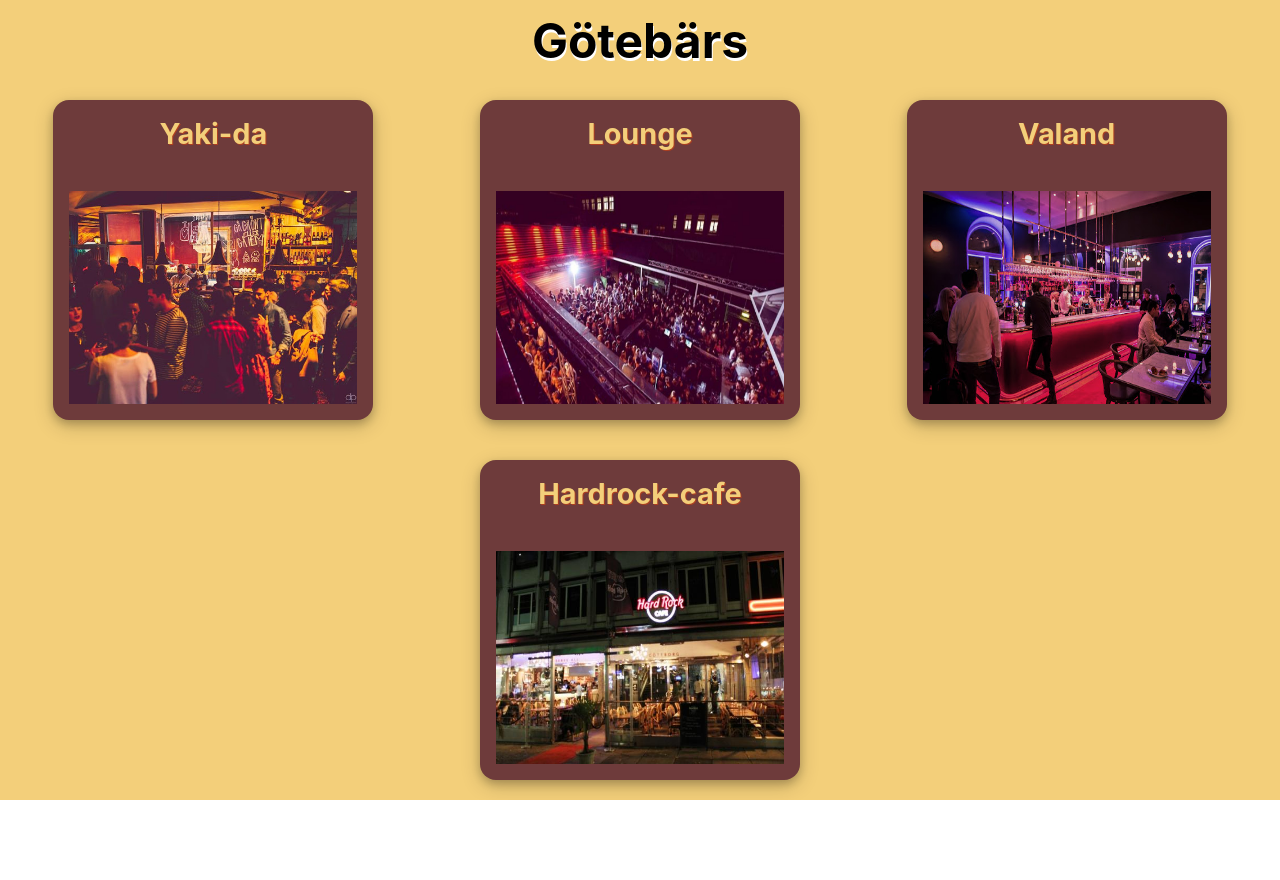
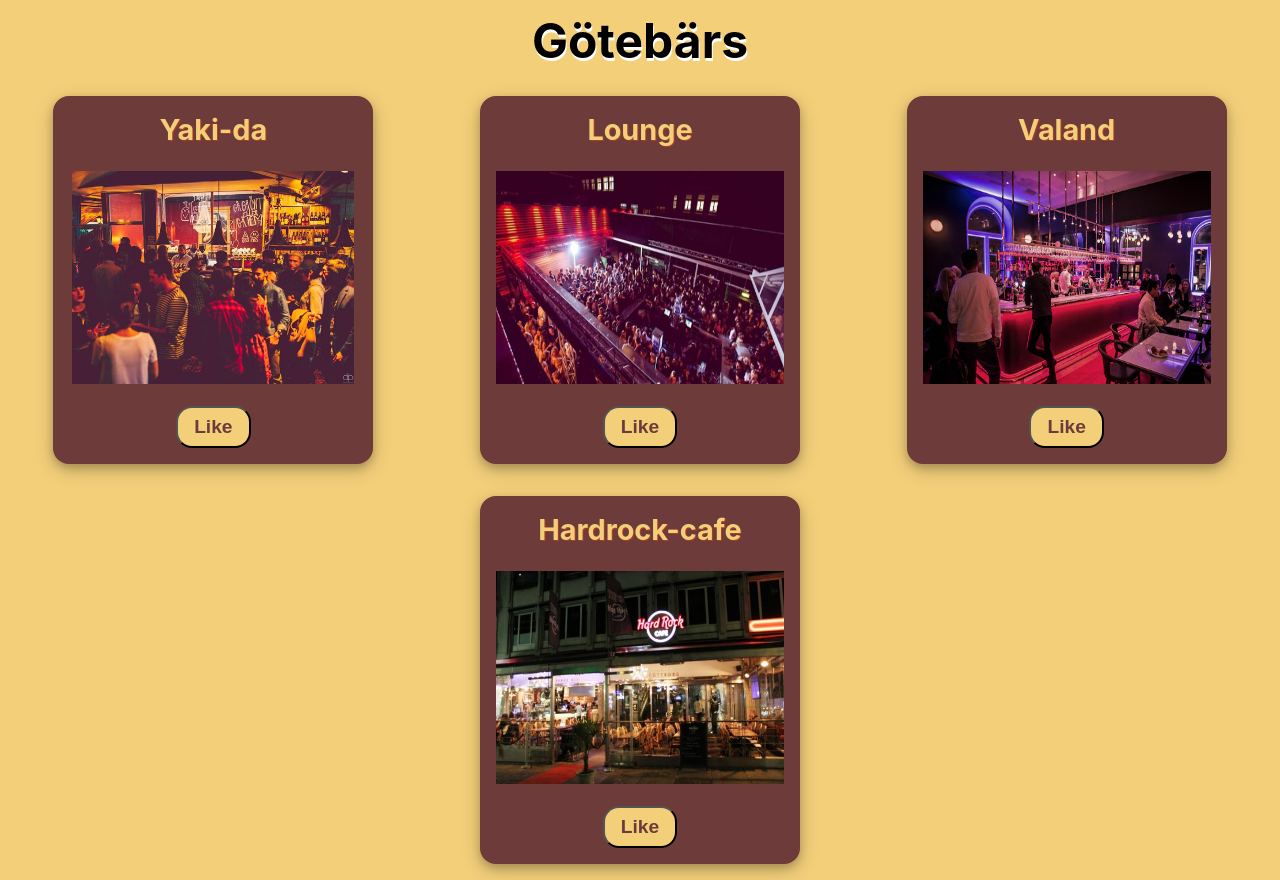
Before and after one commit to Browbeans/Project-PHO, a React (Create React App) app in the folder weather-app/: page /avenyn in a window 1280 px wide. Before the commit the page ends 800 px from the top, so only its background shows below. Built offline with nearby package versions, Linux system fonts and the light colour scheme.

Commit message:
Add like state.

```diff
--- a/weather-app/src/components/BarNavigation.tsx
+++ b/weather-app/src/components/BarNavigation.tsx
@@ -3,6 +3,7 @@ import React, { CSSProperties } from 'react';
 import { Link, Route, Switch } from 'react-router-dom';
 import BarItem from './BarItem';
 import ErrorBoundary from './ErrorBoundary';
+import Like from './Like';
 
 
 interface Props {
@@ -13,19 +14,20 @@ function BarNavigation(props: Props) {
     const imageSource = `../assets/${props.id}.jpg`;
     return(
         <ErrorBoundary>
-            <Link to={props.id} style={{ textDecoration: 'none' }}>
-                <div style={rootStyle}>
+            <div style={rootStyle}>
+                <Link to={props.id} style={{ textDecoration: 'none' }}>
                     <h2 style={textStyle}>{props.id}</h2>
                     <img style={imgStyle} src={imageSource} alt=""/>
-                </div>
-            </Link>
+                </Link>
+                <Like/>
+            </div>
         </ErrorBoundary>
     )
 }
 
 const rootStyle: CSSProperties = {
     width: '20rem',
-    height: '20rem',
+    height: '23rem',
     display: 'flex',
     flexDirection: 'column',
     alignItems: 'center',
@@ -42,11 +44,13 @@ const textStyle: CSSProperties = {
     color: '#f3cf7a',
     textShadow: '1px 1px .1px #ac3f21',
     fontSize: '1.8rem',
+    textAlign: 'center'
 }
 
 const imgStyle: CSSProperties = {
     width: '100%',
-    height: '13.3rem'
+    height: '13.3rem',
+    marginTop: '1.5rem'
 }
 
 export default BarNavigation;
--- /dev/null
+++ b/weather-app/src/components/Like.tsx
@@ -0,0 +1,48 @@
+import React, { Component, CSSProperties } from 'react';
+
+interface Props {}
+interface State {
+    isLiked: boolean
+}
+
+class Like extends Component<Props, State> {
+
+    constructor(props: Props) {
+        super(props);
+        this.state = {
+            isLiked: true
+        }
+        this.handleClick = this.handleClick.bind(this);
+    }
+
+    handleClick() {
+        this.setState(state => ({
+            isLiked: !state.isLiked
+        }));
+    }
+
+    render() {
+        return(
+            <div>
+                <button
+                    onClick={this.handleClick}
+                    style={btnStyle}>
+                        {this.state.isLiked ? "Like" : "❤️"}
+                </button>
+            </div>
+        );
+    }
+}
+
+export default Like;
+
+const btnStyle: CSSProperties = {
+    padding: '0.5rem 1rem',
+    fontSize: '1.2rem',
+    background: '#f3cf7a',
+    outline: 'none',
+    borderRadius: '1rem',
+    color: "#6e3b3b",
+    fontWeight: 'bold',
+    cursor: 'pointer'
+}
```
